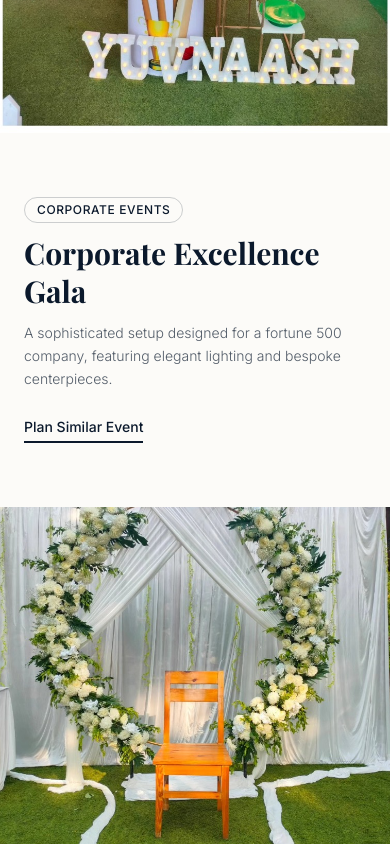
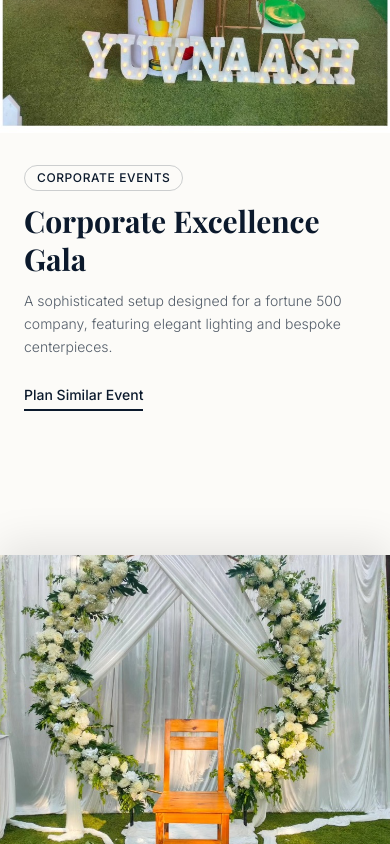
Before and after one commit to Sonikak004/myballons, a Next.js app: page / in a window 390 px wide. Shown: the part 5960-6804 px from the top of the page. Built offline with nearby package versions, Linux system fonts and the light colour scheme; a web font is replaced by a local one.

Commit message:
Enable signature sticky card-on-card stacking effect on mobile screens

```diff
--- a/src/components/StackedEvents.tsx
+++ b/src/components/StackedEvents.tsx
@@ -67,14 +67,14 @@ export default function StackedEvents() {
         {events.map((event, index) => (
           <div
             key={event.id}
-            className={`relative md:sticky md:top-0 h-auto md:h-screen w-full flex items-center justify-center ${event.bgColor} md:shadow-[0_-10px_40px_rgba(0,0,0,0.1)]`}
+            className={`sticky top-0 h-[100svh] w-full flex items-center justify-center ${event.bgColor} shadow-[0_-10px_40px_rgba(0,0,0,0.1)]`}
             style={{
               zIndex: index + 10,
             }}
           >
             <div className="w-full h-full flex flex-col md:flex-row">
               {/* Left Image */}
-              <div className="w-full md:w-1/2 h-[50vh] md:h-full relative overflow-hidden">
+              <div className="w-full md:w-1/2 h-[50svh] md:h-full relative overflow-hidden shrink-0">
                 <div className="absolute w-full h-[125%] -top-[25%] left-0">
                   <Image
                     src={event.image}
@@ -87,7 +87,7 @@ export default function StackedEvents() {
               </div>
 
               {/* Right Text */}
-              <div className="w-full md:w-1/2 flex flex-col justify-center py-16 px-6 sm:px-8 md:px-16 lg:px-24">
+              <div className="w-full md:w-1/2 flex flex-col justify-center py-8 md:py-16 px-6 sm:px-8 md:px-16 lg:px-24">
                 <span className="inline-block py-1 px-3 md:px-4 rounded-full border border-primary/20 text-primary text-xs md:text-sm font-medium mb-3 md:mb-6 uppercase tracking-wider w-fit">
                   {event.category}
                 </span>
```
